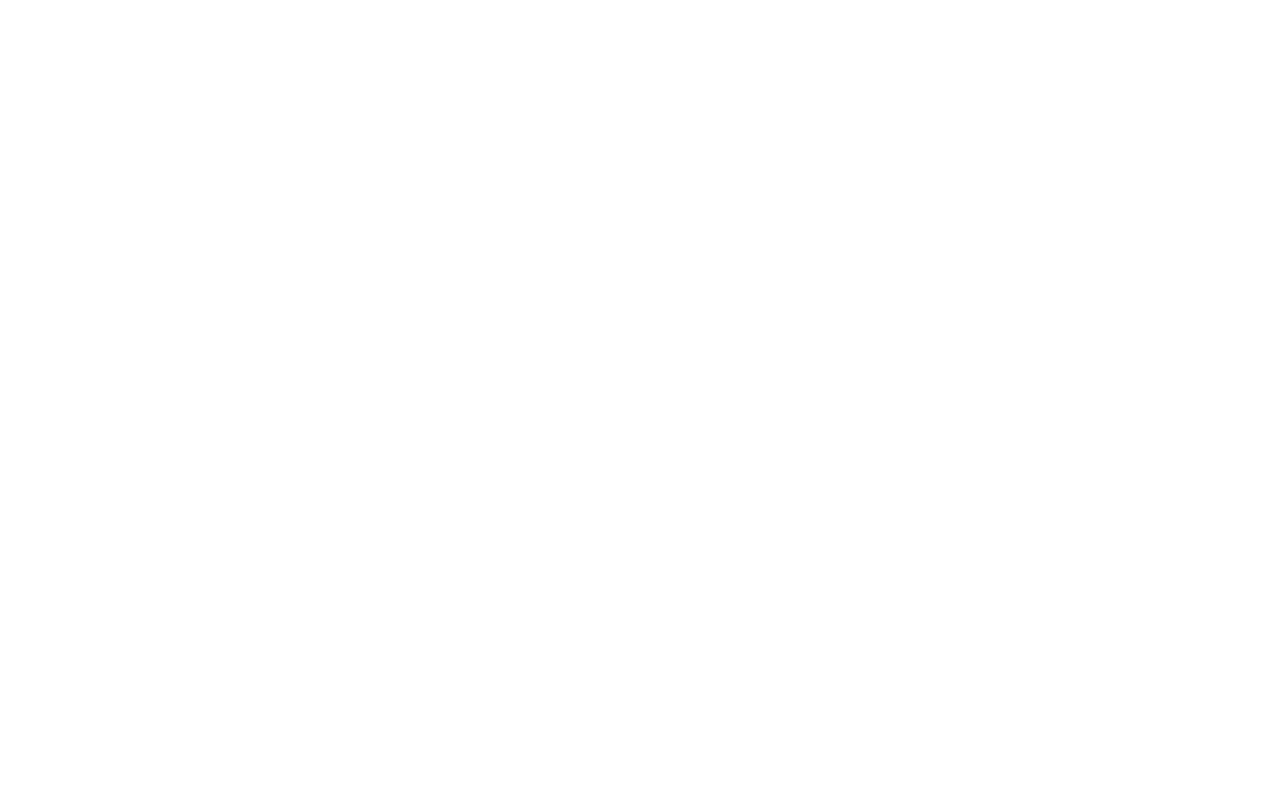
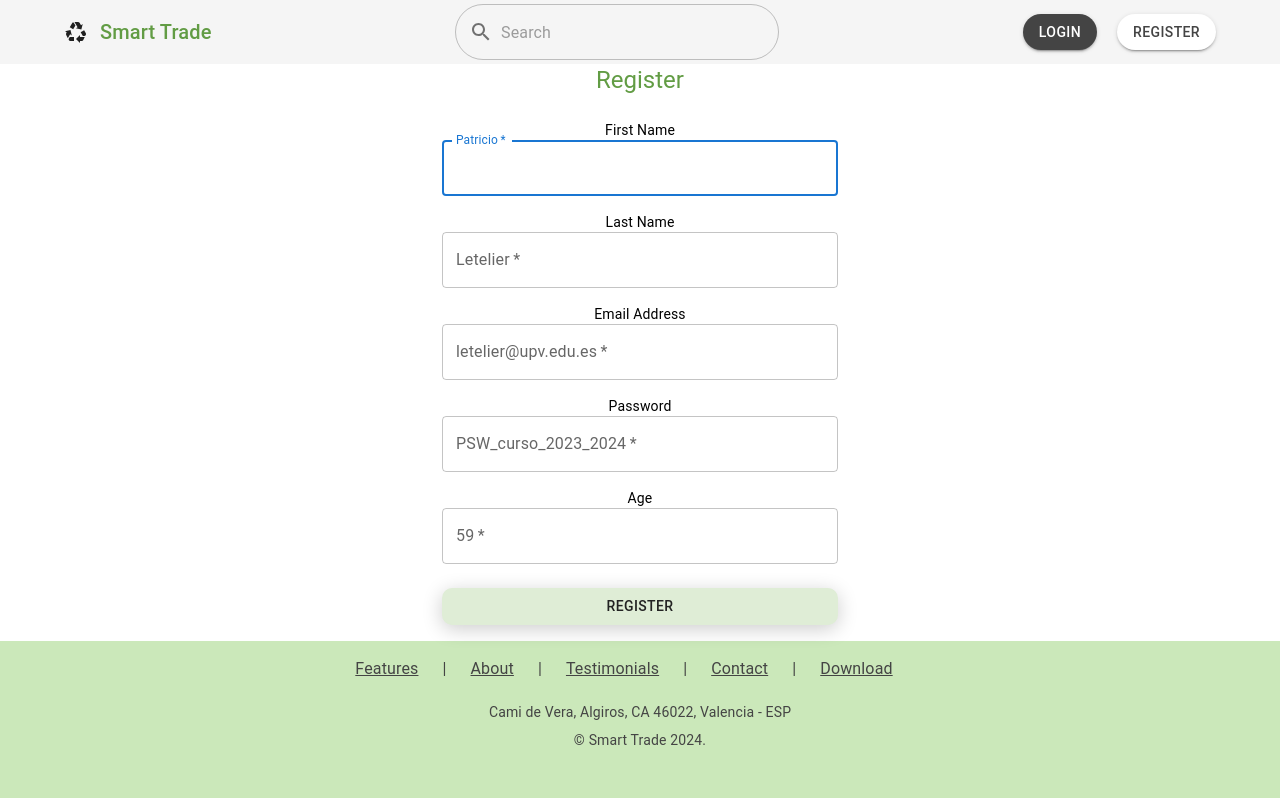
Before and after one commit to JuanArano17/FastAPI-ReactJS-SmartTrade-11.01, a React (Create React App) app in the folder Front/: page /register in a window 1280 px wide. Built offline with nearby package versions, Linux system fonts and the light colour scheme.

Commit message:
RegisterPage primeros avances

```diff
--- a/Front/src/App.jsx
+++ b/Front/src/App.jsx
@@ -1,6 +1,7 @@
 import './App.css';
 import { BrowserRouter as Router, Route, Switch } from 'react-router-dom'
 import HomePage from './pages/HomePage';
+import RegistrationForm from './pages/RegisterPage';
 
 function App() {
   return (
@@ -8,6 +9,7 @@
       <Router>
         <Switch>
           <Route path="/home" component={HomePage} />
+          <Route path="/register" component={RegistrationForm} />
           <Route exact path="/" component={HomePage} />
         </Switch>
       </Router>
--- a/Front/src/components/Footer/Footer.jsx
+++ b/Front/src/components/Footer/Footer.jsx
@@ -1,10 +1,11 @@
 import React from "react";
 import { Box, Container, Typography, Link, Grid } from "@mui/material";
+import PropTypes from 'prop-types';
 
-const Footer = () => {
+const Footer = ({style}) => {
     const currentYear = new Date().getFullYear();
     return (
-        <Box component="footer" sx={{ bgcolor: "#cbe8ba", py: 6 }}>
+        <Box component="footer" sx={{ bgcolor: "#cbe8ba", py: 6, ...style  }}>
             <Container maxWidth="lg">
                 <Grid container spacing={4} justifyContent="center">
                     <Typography color="#444444" gutterBottom sx={{ fontSize: '16px', display: 'flex', flexDirection: 'row', justifyContent: 'center', alignItems: 'center' }}>
--- /dev/null
+++ b/Front/src/pages/RegisterPage.jsx
@@ -0,0 +1,141 @@
+import React, { useState } from "react";
+import TopBar from "../components/TopBar/TopBar";
+import {
+  Box,
+  Typography,
+  TextField,
+  Button,
+  Container,
+  Grid,
+} from "@mui/material";
+import Footer from "../components/Footer/Footer";
+
+const RegistrationForm = () => {
+  const [formData, setFormData] = useState({
+    firstName: "", lastName: "", email: "", password: "",  age: "",
+  });
+
+  const handleChange = (e) => {
+    const { name, value } = e.target;
+    setFormData((prevData) => ({
+      ...prevData,
+      [name]: value,
+    }));
+  };
+
+  const handleSubmit = (e) => {
+    // lógica backend
+  };
+
+  return (
+      <Box
+        sx={{
+          display: "flex",
+          flexDirection: "column",
+          alignItems: "center",
+        }}
+      ><TopBar toggleSearchBar='False'/>
+        <Container component="main" maxWidth="xs">
+       <Typography component="h1" variant="h5" color="#629c44">
+          Register
+        </Typography>
+        <Box component="form" onSubmit={handleSubmit} sx={{ mt: 3 }}>
+          <Grid container spacing={2}>
+            <Grid item xs={12}>
+              <Typography variant="body2" color="232323">
+                First Name
+              </Typography>
+              <TextField
+                autoComplete="fname"
+                name="firstName"
+                required
+                fullWidth
+                id="firstName"
+                label="Patricio"
+                autoFocus
+                value={formData.firstName}
+                onChange={handleChange}
+              />
+            </Grid>
+            <Grid item xs={12}>
+              <Typography variant="body2" color="232323">
+                Last Name
+              </Typography>
+              <TextField
+                required
+                fullWidth
+                id="lastName"
+                label="Letelier"
+                name="lastName"
+                autoComplete="lname"
+                value={formData.lastName}
+                onChange={handleChange}
+              />
+            </Grid>
+            <Grid item xs={12}>
+              <Typography variant="body2" color="232323">
+                Email Address
+              </Typography>
+              <TextField
+                required
+                fullWidth
+                id="email"
+                label="letelier@upv.edu.es"
+                name="email"
+                autoComplete="email"
+                value={formData.email}
+                onChange={handleChange}
+              />
+            </Grid>
+            <Grid item xs={12}>
+              <Typography variant="body2" color="232323">
+                Password
+              </Typography>
+              <TextField
+                required
+                fullWidth
+                name="password"
+                label="PSW_curso_2023_2024"
+                type="password"
+                id="password"
+                autoComplete="new-password"
+                value={formData.password}
+                onChange={handleChange}
+              />
+            </Grid>
+            <Grid item xs={12}>
+              <Typography variant="body2" color="232323">
+                Age
+              </Typography>
+              <TextField
+                required
+                fullWidth
+                name="age"
+                label="59"
+                type="number"
+                id="age"
+                value={formData.age}
+                onChange={handleChange}
+              />
+            </Grid>
+          </Grid>
+          <Button
+            type="submit"
+            fullWidth
+            variant="contained"
+            sx={{ mt: 3, mb: 2, bgcolor: "#dfedd6", color: "#232323",
+            boxShadow: "0px 4px 20px rgba(0, 0, 0, 0.2)",
+            borderRadius: "10px",
+            bordercolor:"232323"}}
+          >
+            Register
+          </Button>
+        </Box>
+        </Container>
+        <Footer style = {{ width: "100%" }}/>
+      </Box>
+
+  );
+};
+
+export default RegistrationForm;
```
